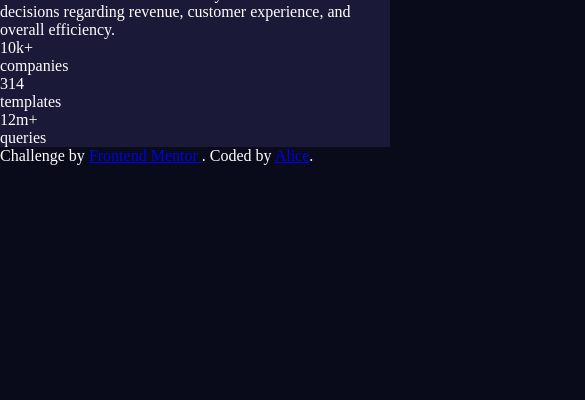
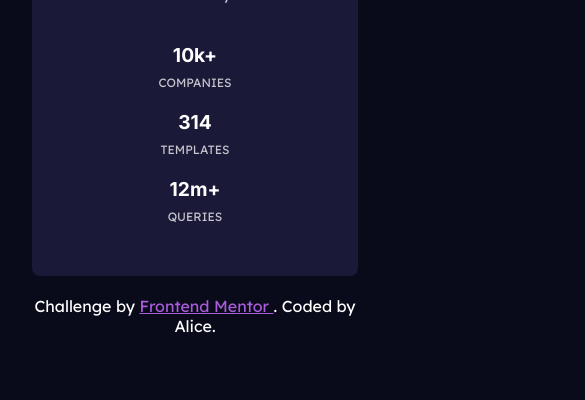
Before and after one commit to alicefq/StatPreviewCard, a plain HTML site: page index.html in a window 390 px wide. Shown: the part 573-973 px from the top of the page, 585 px wide, since content can reach past the window. Before the commit the page ends 844 px from the top, so only its background shows below. Drawn offline with Linux system fonts and the light colour scheme.

Commit message:
add styles for mobile device

```diff
--- a/index.html
+++ b/index.html
@@ -5,32 +5,45 @@
   <meta charset="UTF-8">
   <meta name="viewport" content="width=device-width, initial-scale=1.0"> <!-- displays site properly based on user's device -->
 
+  <!-- Fonts -->
   <link rel="icon" type="image/png" sizes="32x32" href="./images/favicon-32x32.png">
+  <link rel="preconnect" href="https://fonts.googleapis.com">
+  <link rel="preconnect" href="https://fonts.gstatic.com" crossorigin>
+  <link href="https://fonts.googleapis.com/css2?family=Inter:wght@400;700&family=Lexend+Deca&display=swap"
+    rel="stylesheet">
 
   <title>Frontend Mentor | Stats preview card component</title>
-
-  <!-- Feel free to remove these styles or customise in your own stylesheet 👍 -->
 </head>
 <body>
   <main>
+    <picture>
       <img src="./images/image-header-mobile.jpg" alt="people doing data analytics typing laptops">
-  <h1>Get insights that help your business grow.</h1>
+    </picture>
+  <div class="content">
+    <h1>Get <span>insights</span> that help your business grow.</h1>
     <p>Discover the benefits of data analytics and make better decisions regarding revenue, customer experience, and overall efficiency.</p>
     <dl>
+      <div class="stat">
         <dt>10k+</dt>
         <dd>companies</dd>
+      </div>
+      <div class="stat">
         <dt>314</dt>
         <dd>templates</dd>
+      </div>
+      <div class="stat">
         <dt>12m+</dt>
         <dd>queries</dd>
+      </div>
     </dl>
+  </div>
   </main>
   <footer>
   <div class="attribution">
     Challenge by
       <a href="https://www.frontendmentor.io?ref=challenge" target="_blank">Frontend Mentor
       </a>.
-    Coded by <a href="#">Alice</a>.
+    Coded by Alice.
   </div>
   </footer>
 </body>
--- a/styles/styles.css
+++ b/styles/styles.css
@@ -2,6 +2,7 @@
     --backgroundColor: hsl(233, 47%, 7%);
     --cardbackgroundColor: hsl(244, 38%, 16%);
     --accentColor: hsl(277, 64%, 61%);
+    --accentlighterColor: hsl(277, 34%, 69%);
     /* Text colors */
     --textColor: hsl(0, 0%, 100%);
     --paraColor: hsla(0, 0%, 100%, 0.75);
@@ -14,7 +15,63 @@
 body {
     background-color: var(--backgroundColor);
     color: var(--textColor);
+    font-family: 'Lexend Deca',
+    sans-serif;
+    /* Make font size responsive */
+    font-size: 100%;
+}
+img {
+    /* Make picture responsive */
+    width: 100%;
 }
 main {
     background-color: var(--cardbackgroundColor);
+    border-radius: 8px;
+    overflow: hidden;
+    margin: 64px 32px 20px;
 }
+.content {
+    padding: 32px;
+    display: flex;
+    flex-direction: column;
+    align-items: center;
+    text-align: center;
+}
+h1 {
+    font-family: 'Inter',
+    sans-serif;
+}
+h1 span {
+    color: var(--accentColor);
+}
+p {
+    color: var(--paraColor);
+    margin: 20px 0;
+}
+dt {
+    margin-bottom: 8px;
+}
+dd {
+    text-transform: uppercase;
+    font-size: 0.75em;
+    color: var(--paraColor);
+}
+.stat {
+    margin: 20px;
+}
+dt {
+    font-family: 'Inter',
+    sans-serif;
+    font-size: 1.2em;
+    font-weight: 700;
+}
+a {
+    color: var(--accentColor);
+}
+a:hover {
+    color: var(--accentlighterColor);
+}
+footer {
+    margin: 16px 32px 64px;
+    text-align: center;
+}
```
Lines whose indentation alone changed are shown as unchanged.
